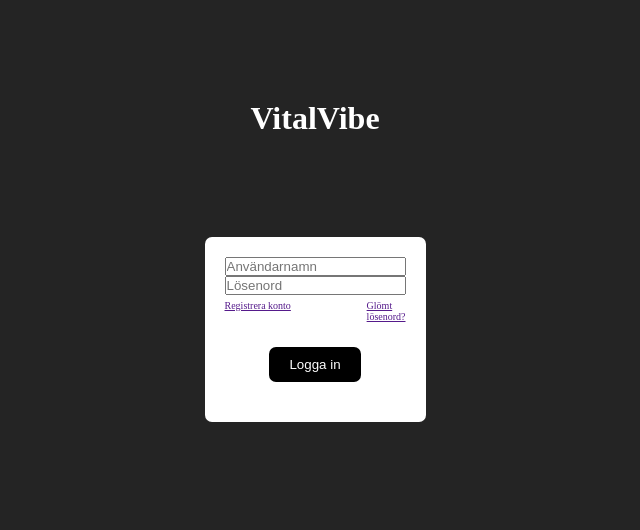
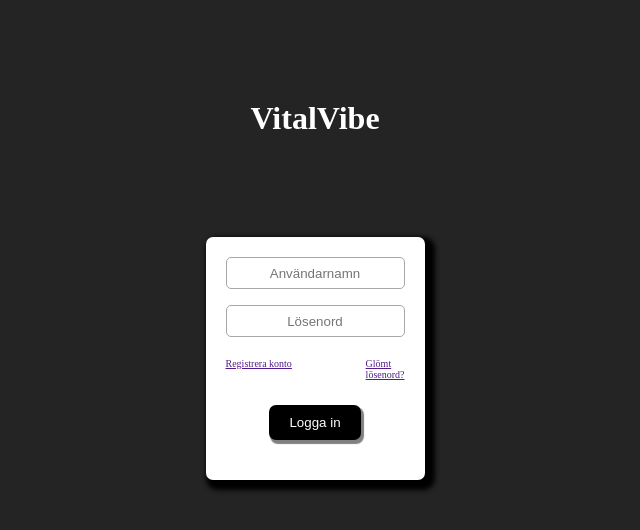
Before and after one commit to johnsson84/VitalVibe_Frontend, a React (Vite) app: page / in a window 1280 px wide. Shown: the top 530 px of the page, without its empty margins (325-965 px from the left). Built offline with nearby package versions, Linux system fonts and the light colour scheme.

Commit message:
working with logo style

```diff
--- a/src/pages/loginpage/Loginpage.css
+++ b/src/pages/loginpage/Loginpage.css
@@ -11,12 +11,24 @@
     background-color: white;
     padding: 20px;
     border-radius: 7px;
+    border: none;
+    box-shadow: 5px 5px 5px 5px rgb(0, 0, 0);
+}
+.username,
+.password {
+    border: 1px solid rgb(167, 167, 167);
+    border-radius: 5px;
+    margin-bottom: 1rem;
+    height: 2rem;
+    text-align: center;
+
 }
 .new-user {
     padding: 5px 0px 5px 0px;
     font-size: 10px;
     display: flex;
     justify-content: space-between;
+
 }
 .login-button {
     display: flex;
@@ -29,4 +41,5 @@
     color: white;
     padding: 10px 20px 10px 20px;
     border-radius: 7px;
+    box-shadow: 2px 3px 1px 1px grey;
 }
--- a/src/pages/loginpage/Loginpage.jsx
+++ b/src/pages/loginpage/Loginpage.jsx
@@ -9,8 +9,8 @@ const Loginpage = () => {
             </div>
 
             <form className='login-form'>
-                <input type="text" placeholder='Användarnamn'></input><br></br>
-                <input type="text" placeholder='Lösenord'></input><br></br>
+                <input className='username' type="text" placeholder='Användarnamn'></input><br></br>
+                <input className='password' type="text" placeholder='Lösenord'></input><br></br>
                 <div className='new-user'>
                     <div>
                         <a href="">Registrera konto</a>
```
